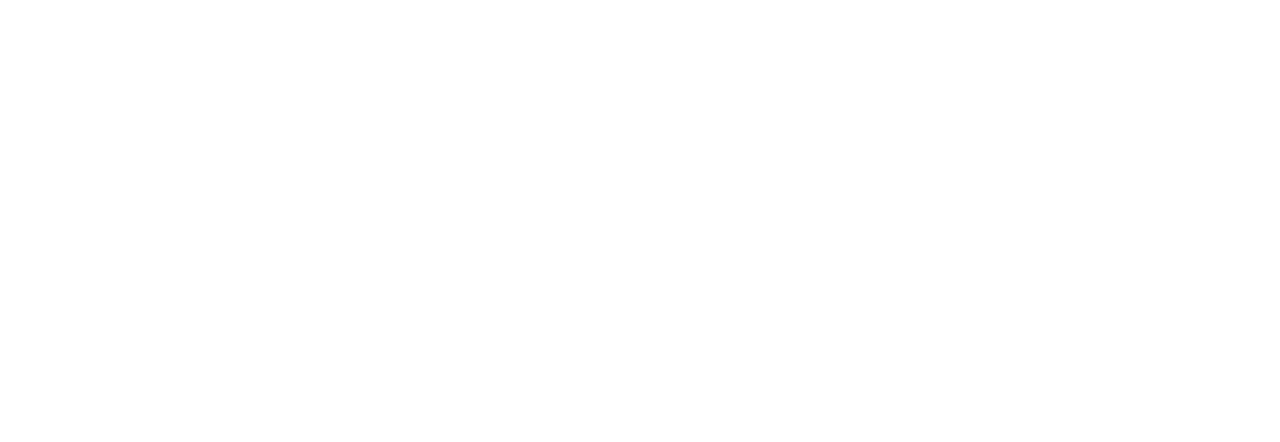
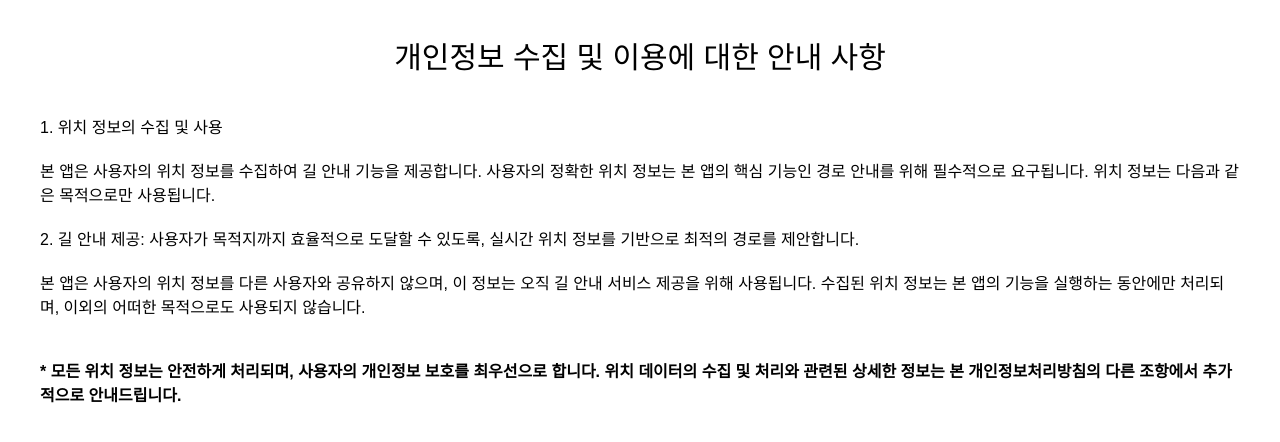
Before and after one commit to AucSuSu/banditbul, a React (Vite) app in the folder frontend/web/: page /privacy in a window 1280 px wide. Before the commit this address had no page. Shown: the top 442 px of the page. Built offline with nearby package versions, Linux system fonts and the light colour scheme; a web font is replaced by a local one.

Commit message:
Feat: Privacy
Change-Id: Ic5648fdf6c854bba58e7bedf0e0279d8d306ebda

```diff
--- a/frontend/web/src/App.tsx
+++ b/frontend/web/src/App.tsx
@@ -1,6 +1,7 @@
 import { BrowserRouter as Router, Routes, Route } from 'react-router-dom';
 import Login from './components/Login'
 import Map from './components/Map'
+import Privacy from './components/Privacy';
 
 const App = () => {
   return (
@@ -9,6 +10,7 @@
           <Routes>
             <Route path="/" element={<Login />} />
             <Route path="/map" element={<Map />} />
+            <Route path="/privacy" element={<Privacy />} />
           </Routes>
       </Router>
     </>
--- a/frontend/web/src/components/Map.tsx
+++ b/frontend/web/src/components/Map.tsx
@@ -39,8 +39,8 @@
     const [locateIng, setLocateIng] = useState<boolean>(false);
     const [modalshow, setModalshow] = useState<boolean>(false);
     const [newBeacon, setNewBeacon] = useState<Beacon | null>(null);
-    const [_, setModalOpen] = useState(false);
-    const [deleteSelectBeacon, setDeleteSelectBeacon] = useState<String | null>(
+    const [, setModalOpen] = useState(false);
+    const [deleteSelectBeacon, setDeleteSelectBeacon] = useState<string | null>(
         null
     );
 
@@ -153,7 +153,7 @@
         setY(ui.y);
     };
 
-    const deleteBeacon = (beaconId: String) => {
+    const deleteBeacon = (beaconId: string) => {
         console.log("delete beacon : " + beaconId);
     };
 
@@ -442,7 +442,7 @@
     x: number,
     y: number,
     floor: number,
-    closeAddModal: Function
+    closeAddModal: () => void
 ) {
     switch (type) {
         case 1:
--- /dev/null
+++ b/frontend/web/src/components/Privacy.tsx
@@ -0,0 +1,33 @@
+
+
+const Privacy = () => {
+
+
+    return (
+        <>
+        <div className="flex-cc m-10 ">
+            <h1 className="text-3xl mb-10">개인정보 수집 및 이용에 대한 안내 사항</h1>
+            <div>
+                <div className="mb-5">
+                    1. 위치 정보의 수집 및 사용
+                </div>
+                <div className="mb-5">
+                본 앱은 사용자의 위치 정보를 수집하여 길 안내 기능을 제공합니다. 사용자의 정확한 위치 정보는 본 앱의 핵심 기능인 경로 안내를 위해 필수적으로 요구됩니다. 위치 정보는 다음과 같은 목적으로만 사용됩니다.
+                </div>
+                <div className="mb-5">
+                    2. 길 안내 제공: 사용자가 목적지까지 효율적으로 도달할 수 있도록, 실시간 위치 정보를 기반으로 최적의 경로를 제안합니다.
+                </div>
+                <div className="mb-10">
+                    본 앱은 사용자의 위치 정보를 다른 사용자와 공유하지 않으며, 이 정보는 오직 길 안내 서비스 제공을 위해 사용됩니다. 수집된 위치 정보는 본 앱의 기능을 실행하는 동안에만 처리되며, 이외의 어떠한 목적으로도 사용되지 않습니다.
+                </div>
+                <div className="font-bold">
+                     * 모든 위치 정보는 안전하게 처리되며, 사용자의 개인정보 보호를 최우선으로 합니다. 위치 데이터의 수집 및 처리와 관련된 상세한 정보는 본 개인정보처리방침의 다른 조항에서 추가적으로 안내드립니다.
+                </div>
+            </div>
+        </div>
+
+        </>
+    );
+};
+
+export default Privacy;
```
